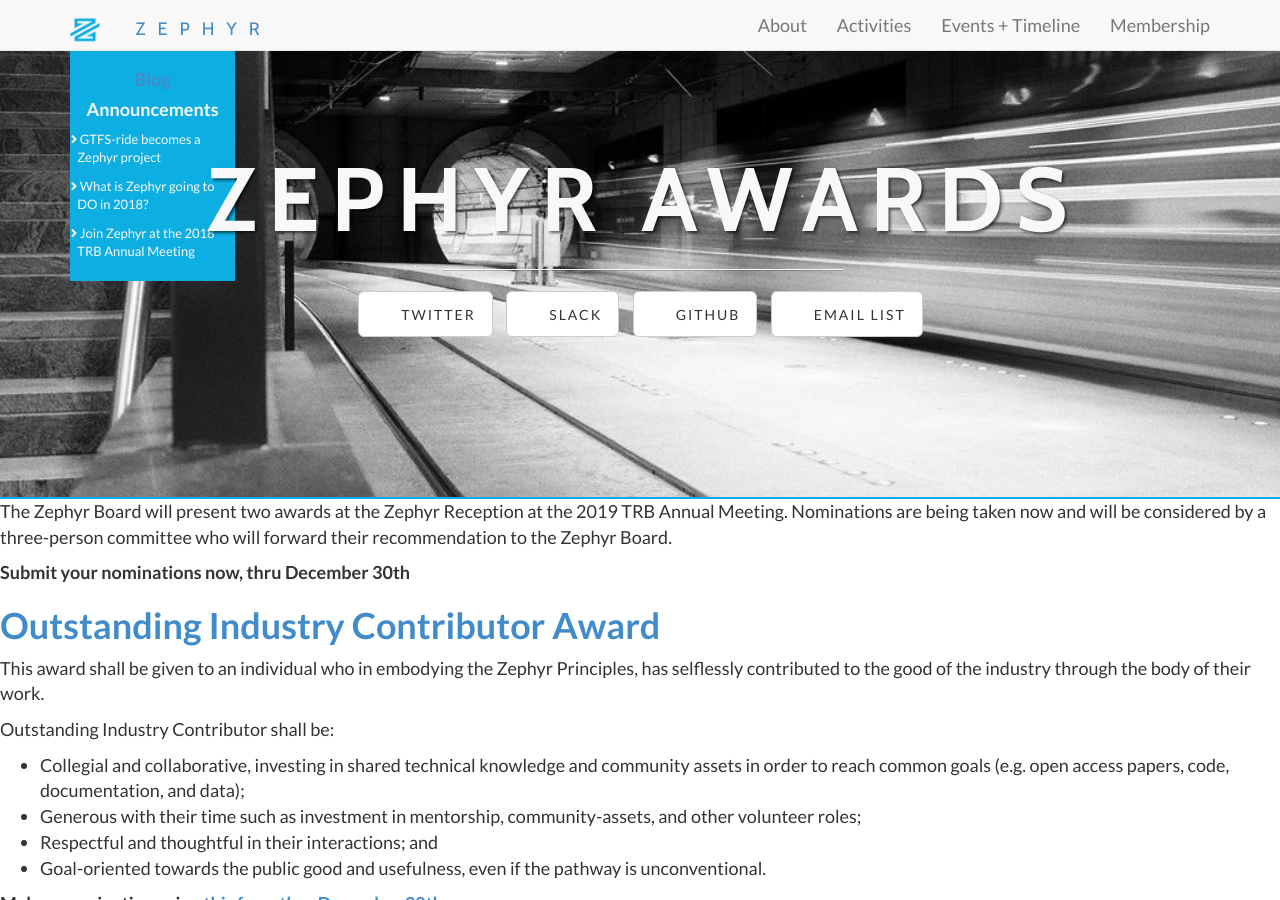
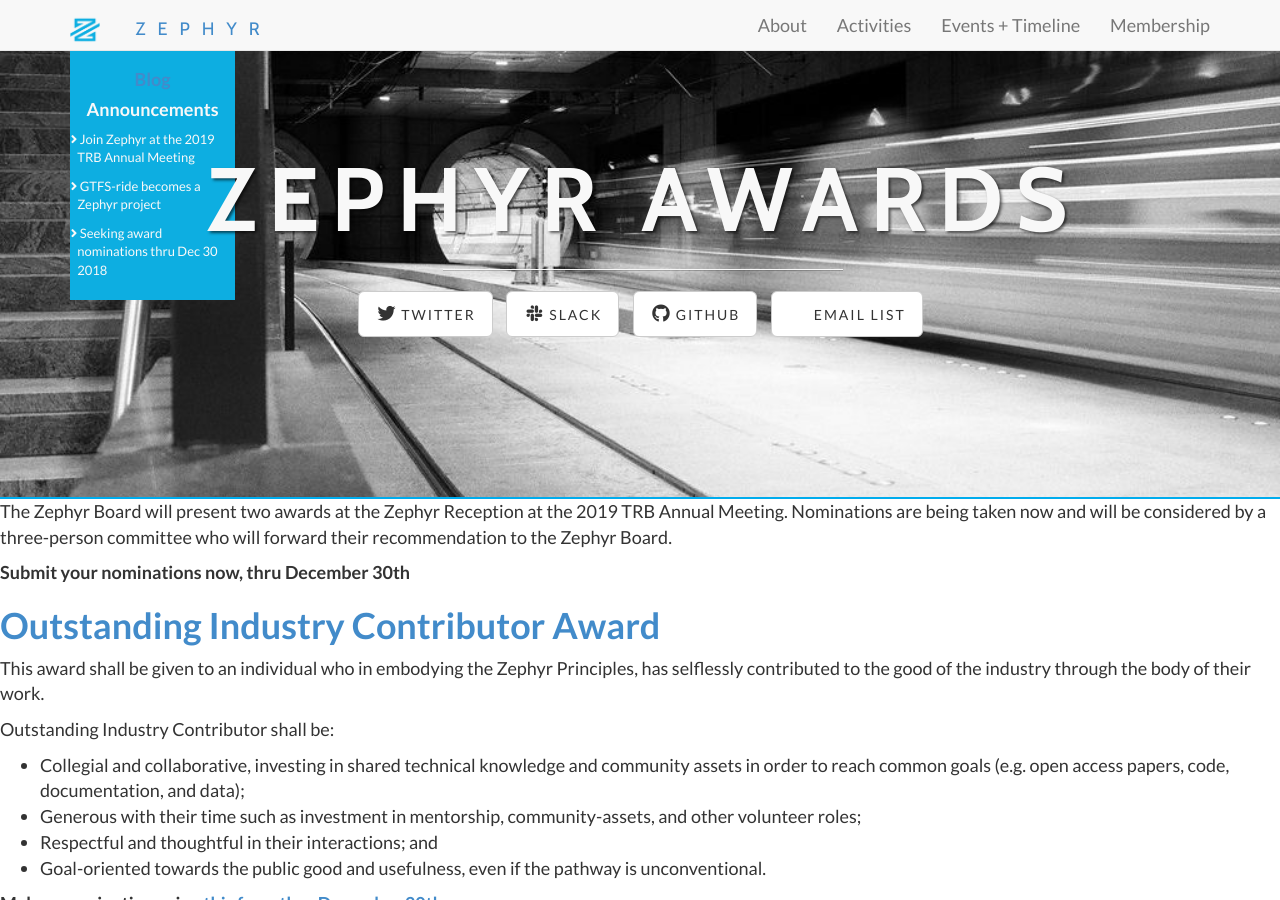
Before and after one commit to ZephyrTransport/zephyr-website, a Jekyll site: the page built from awards.md, in a window 1280 px wide and 900 px high. Built offline with Jekyll 4.4.1, drawn with Linux system fonts in a browser that asks for light colours; nearby versions of some CDN libraries.

Commit message:
Add TRB 2019
And try FA fixes

```diff
--- a/_includes/header.html
+++ b/_includes/header.html
@@ -49,19 +49,18 @@
 					<div class="intro-callout">
 					  <h4><a href="https://medium.com/zephyrfoundation">Blog</a></h4>
             <h4>Announcements</h4>
-            		  <p>
+            		 <p>
+                            <i class="fa fa-angle-right" style="color:#{{ site.highlight-text }}"  aria-hidden="true"></i>
+                            <a href="{{ site.baseurl }}/events/2019-TRBAM.html" style="color:#{{ site.highlight-text }}">Join Zephyr at the 2019 TRB Annual Meeting</a>
+                      </p>
+                      <p>
                             <i class="fa fa-angle-right" style="color:#{{ site.highlight-text }}"  aria-hidden="true"></i>
                             <a href="{{ site.baseurl }}/projects/5-transit-ridership-standard/" style="color:#{{ site.highlight-text }}">GTFS-ride becomes a Zephyr project</a>
                       </p>
 					  <p>
                             <i class="fa fa-angle-right" style="color:#{{ site.highlight-text }}"  aria-hidden="true"></i>
-                            <a href="https://medium.com/zephyrfoundation/the-2018-zephyr-agenda-2a5771c0939c" style="color:#{{ site.highlight-text }}">What is Zephyr going to DO in 2018?</a>
+                            <a href="{{ site.baseurl }}/awards.html" style="color:#{{ site.highlight-text }}">Seeking award nominations thru Dec 30 2018</a>
                       </p>
-                      <p>
-                            <i class="fa fa-angle-right" style="color:#{{ site.highlight-text }}"  aria-hidden="true"></i>
-                            <a href="https://medium.com/zephyrfoundation/dc-in-january-2018-edition-93056a7b6ae3" style="color:#{{ site.highlight-text }}">Join Zephyr at the 2018 TRB Annual Meeting</a>
-                      </p>
-
 					</div>
 				</div>
 				<div class="col-md-10">
@@ -72,7 +71,7 @@
 						<ul class="list-inline intro-social-buttons">
 							{% for social in site.social %}
 							<li>
-								<a href="{{ social.url }}" class="btn btn-default btn-lg"><i class="fa fa-{{ social.title }} fa-fw"></i> <span class="network-name">{{ social.title }}</span></a>
+								<a href="{{ social.url }}" class="btn btn-default btn-lg"><i class="fab fa-{{ social.title }} fa-fw"></i> <span class="network-name">{{ social.title }}</span></a>
 							</li>
 							{% endfor %}
 						</ul>
```
Also changed, not shown: _events/2019-TRBAM.md (added, +22 -0 lines).
